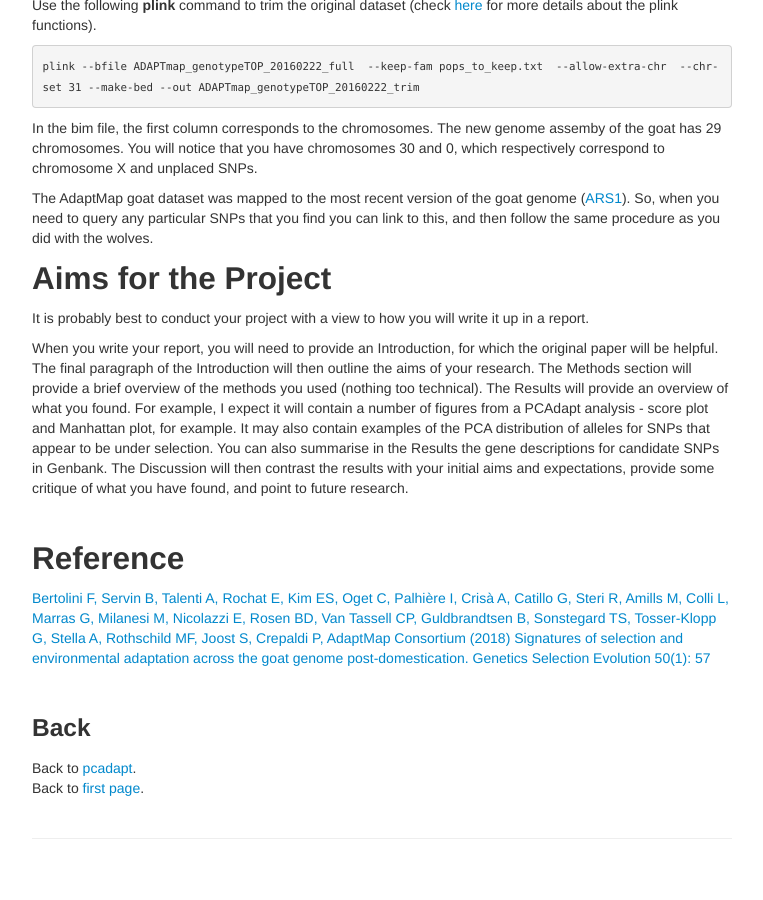
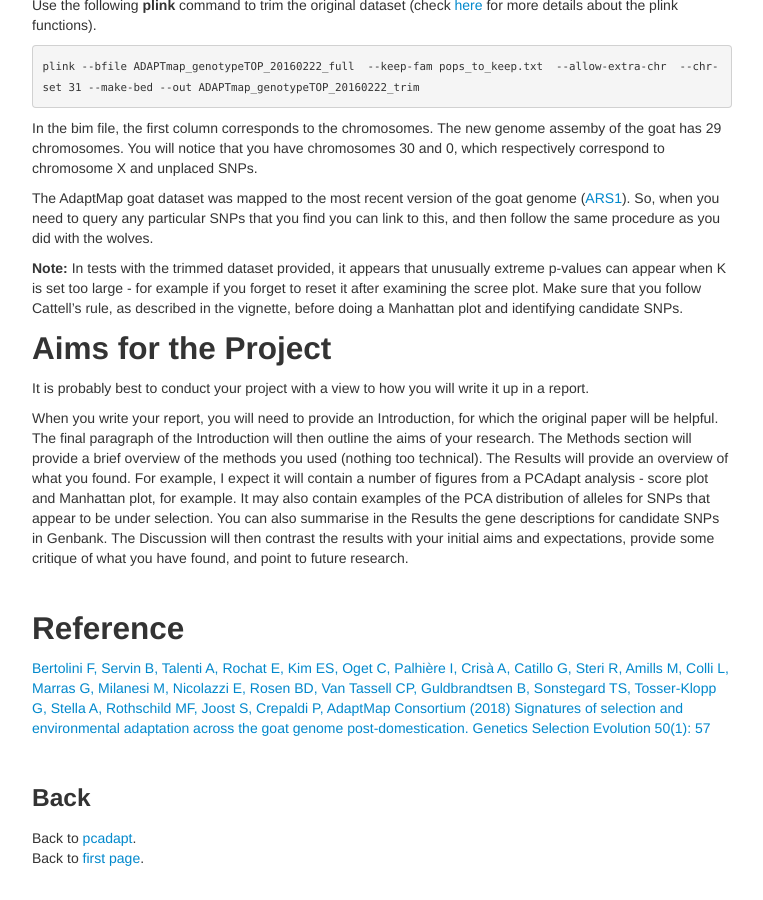
Before and after one commit to ritarasteiro/FieldCourse, a Jekyll site: the page built from pages/project.md, in a window 1280 px wide and 900 px high, scrolled down 807 px. Shown: the whole window, without its empty margins (258-1021 px from the left). Built offline with Jekyll 4.4.1, drawn with Linux system fonts in a browser that asks for light colours; before the commit the page ends 1677 px from its top, so only the background shows below that.

Commit message:
Update project.md

```diff
--- a/pages/project.md
+++ b/pages/project.md
@@ -36,6 +36,8 @@ In the bim file, the first column corresponds to the chromosomes. The new  genom
 
 The AdaptMap goat dataset was mapped to the most recent version of the goat genome ([ARS1](https://www.ncbi.nlm.nih.gov/genome/gdv/browser/?acc=GCF_001704415.1&context=genome)). So, when you need to query any particular SNPs that you find you can link to this, and then follow the same procedure as you did with the wolves.
 
+**Note:** In tests with the trimmed dataset provided, it appears that unusually extreme p-values can appear when K is set too large - for example if you forget to reset it after examining the scree plot. Make sure that you follow Cattell’s rule, as described in the vignette, before doing a Manhattan plot and identifying candidate SNPs.
+
 ## Aims for the Project
 
 It is probably best to conduct your project with a view to how you will write it up in a report.
```
